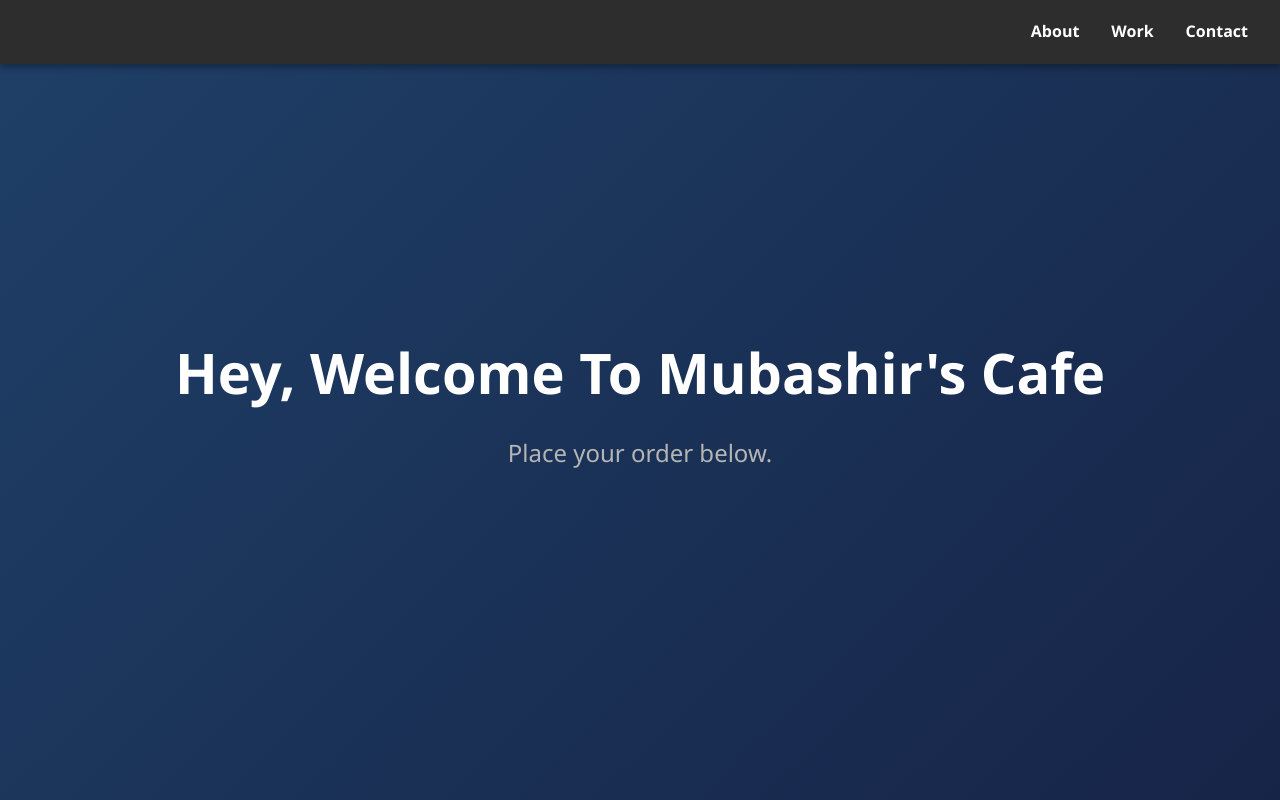
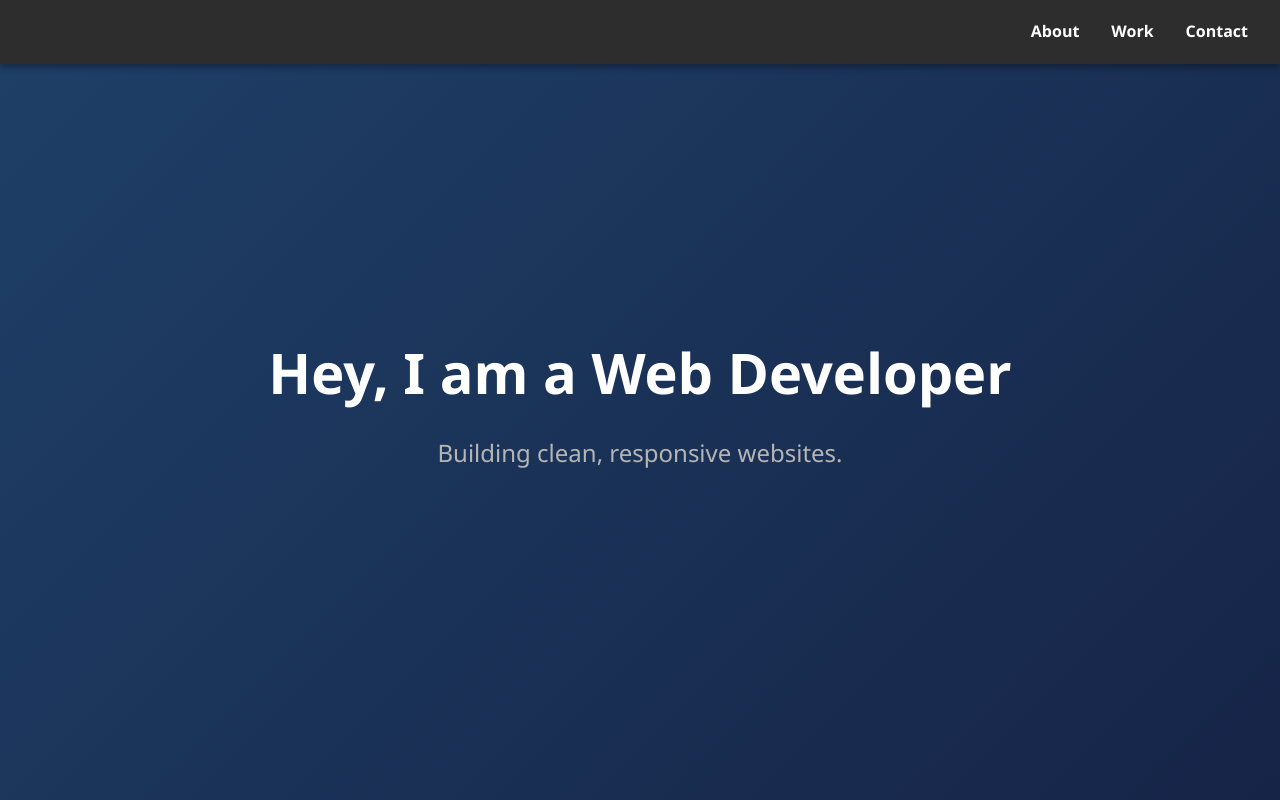
Before and after one commit to gamerterrible7-arch/Portfolio, a plain HTML site: page index.html in a window 1280 px wide. Shown: the top 800 px of the page. Drawn offline with Linux system fonts and the light colour scheme.

Commit message:
Update index.html

```diff
--- a/index.html
+++ b/index.html
@@ -3,7 +3,7 @@
 <head>
     <meta charset="UTF-8">
     <meta name="viewport" content="width=device-width, initial-scale=1.0">
-    <title>Mubashir's Cafe</title>
+    <title>Personal Portfolio</title>
     <link rel="stylesheet" href="styles.css">
 </head>
 <body>
@@ -16,8 +16,8 @@
 
     <main>
         <section id="welcome-section">
-            <h1>Hey, Welcome To Mubashir's Cafe</h1>
-            <p>Place your order below.</p>
+            <h1>Hey, I am a Web Developer</h1>
+            <p>Building clean, responsive websites.</p>
         </section>
 
         <section id="project-section">
```
